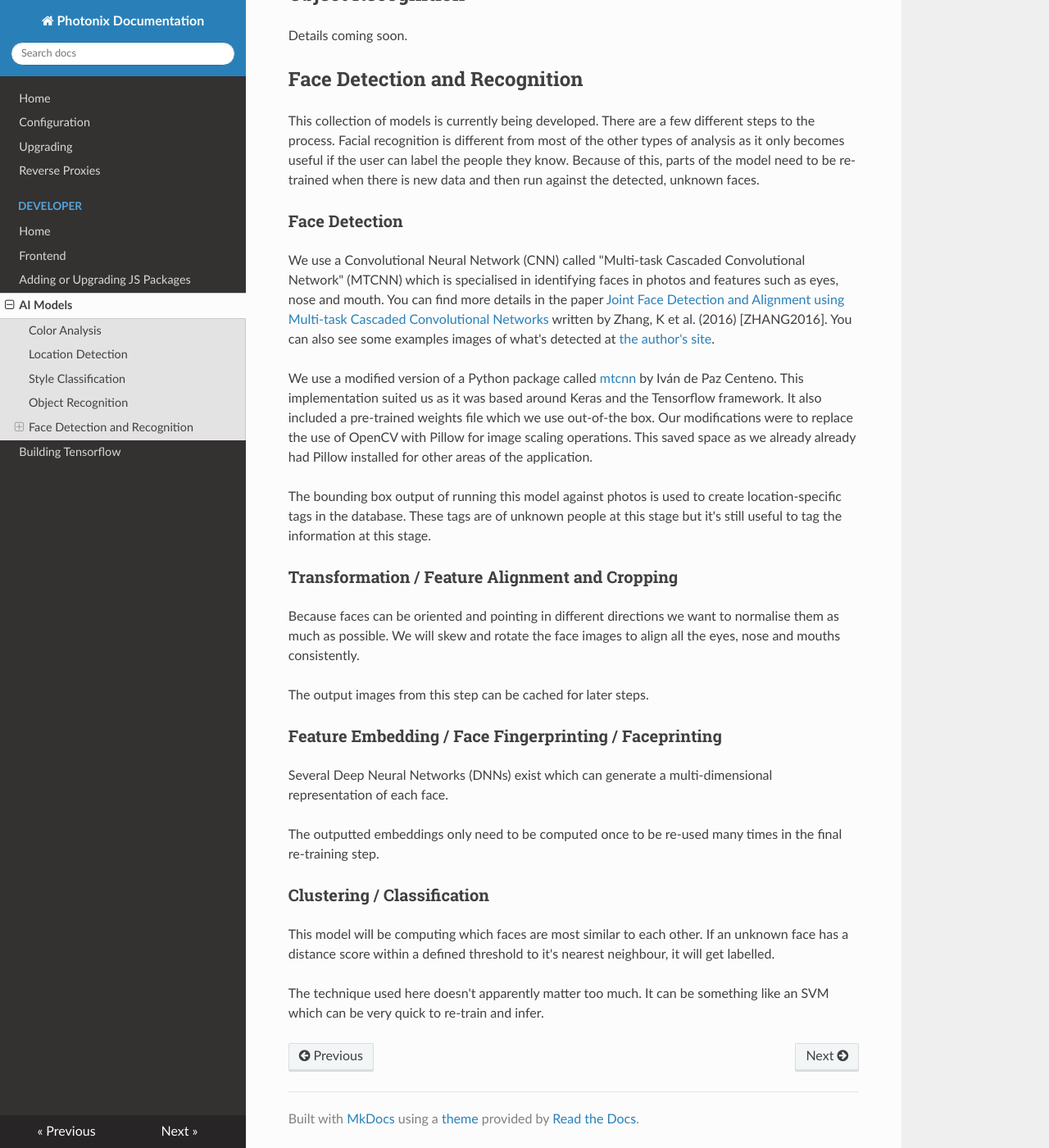
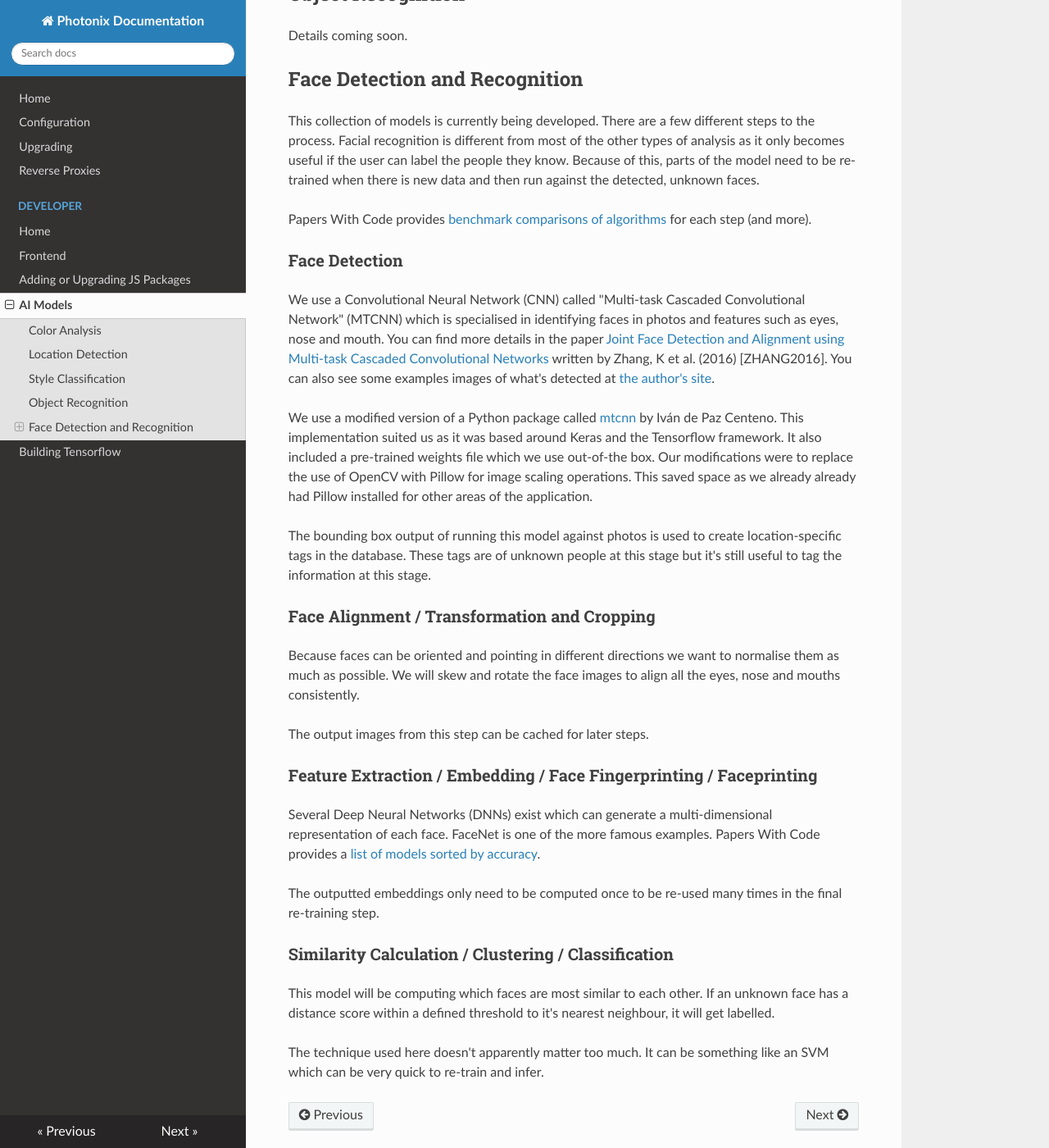
Before and after one commit to photonixapp/photonix-website, an MkDocs documentation site: the page built from docs/developer/ai_models.md, in a window 1280 px wide and 1400 px high, scrolled down 568 px. Shown: the whole window at 82% size. Built offline with MkDocs 1.6.1, drawn with Linux system fonts in a browser that asks for light colours; nearby versions of some CDN libraries.

```diff
--- a/blog/templates/blog/post_detail.html
+++ b/blog/templates/blog/post_detail.html
@@ -15,7 +16,7 @@
 {% endblock %}
 
 {% block content %}
-  <header>
+  <header style="background-image: url({% thumbnail object.photo 1920x960 quality=60 crop %});">
     <h1>{{ object.title }}</h1>
     <p>{{ object.created_at }}</p>
   </header>
--- a/docs/developer/ai_models.md
+++ b/docs/developer/ai_models.md
@@ -22,6 +22,8 @@
 
 This collection of models is currently being developed. There are a few different steps to the process. Facial recognition is different from most of the other types of analysis as it only becomes useful if the user can label the people they know. Because of this, parts of the model need to be re-trained when there is new data and then run against the detected, unknown faces.
 
+Papers With Code provides [benchmark comparisons of algorithms](https://paperswithcode.com/area/computer-vision/facial-recognition-and-modelling) for each step (and more).
+
 ### Face Detection
 
 We use a Convolutional Neural Network (CNN) called "Multi-task Cascaded Convolutional Network" (MTCNN) which is specialised in identifying faces in photos and features such as eyes, nose and mouth. You can find more details in the paper [Joint Face Detection and Alignment using Multi-task Cascaded Convolutional Networks](https://arxiv.org/pdf/1604.02878.pdf) written by Zhang, K et al. (2016) [ZHANG2016]. You can also see some examples images of what's detected at [the author's site](https://kpzhang93.github.io/SPL/index.html).
@@ -30,19 +32,19 @@
 
 The bounding box output of running this model against photos is used to create location-specific tags in the database. These tags are of unknown people at this stage but it's still useful to tag the information at this stage.
 
-### Transformation / Feature Alignment and Cropping
+### Face Alignment / Transformation and Cropping
 
 Because faces can be oriented and pointing in different directions we want to normalise them as much as possible. We will skew and rotate the face images to align all the eyes, nose and mouths consistently.
 
 The output images from this step can be cached for later steps.
 
-### Feature Embedding / Face Fingerprinting / Faceprinting
+### Feature Extraction / Embedding / Face Fingerprinting / Faceprinting
 
-Several Deep Neural Networks (DNNs) exist which can generate a multi-dimensional representation of each face.
+Several Deep Neural Networks (DNNs) exist which can generate a multi-dimensional representation of each face. FaceNet is one of the more famous examples. Papers With Code provides a [list of models sorted by accuracy](https://paperswithcode.com/sota/face-verification-on-labeled-faces-in-the).
 
 The outputted embeddings only need to be computed once to be re-used many times in the final re-training step.
 
-### Clustering / Classification
+### Similarity Calculation / Clustering / Classification
 
 This model will be computing which faces are most similar to each other. If an unknown face has a distance score within a defined threshold to it's nearest neighbour, it will get labelled.
 
```
Also changed, not shown: other parts of blog/templates/blog/post_detail.html (+1 -0 lines), blog/templates/blog/post_filter.html (+8 -6 lines), static/css/style.css (+32 -0 lines), 3 other files.
